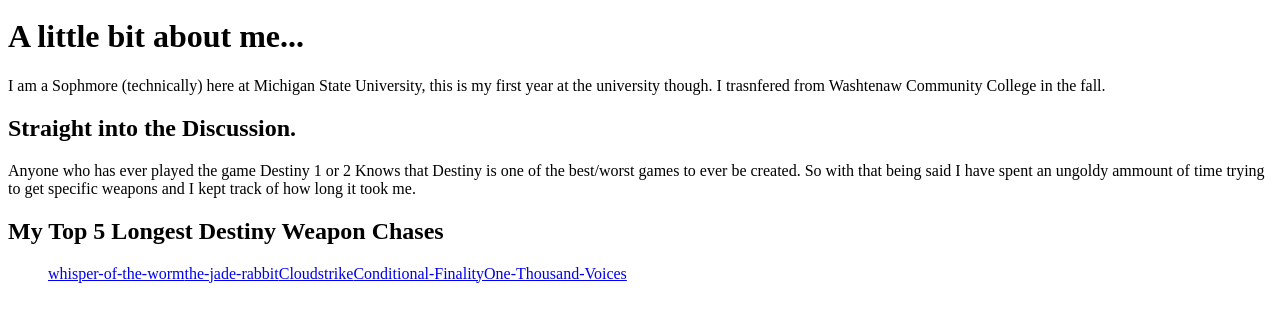
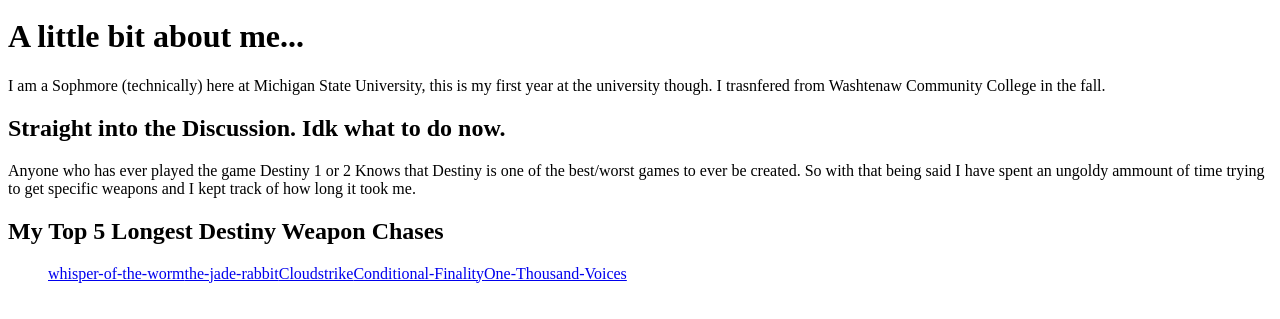
Before and after one commit to Bvansickle27/Bvansickle27.github.io, a plain HTML site: page index.html in a window 1280 px wide. Shown: the part 29-348 px from the top of the page. Drawn offline with Linux system fonts and the light colour scheme.

Commit message:
Update index.html

```diff
--- a/index.html
+++ b/index.html
@@ -1,20 +1,15 @@
 <!DOCTYPE html>
 <html lang="en">
     <head>
-
+       <title> Hello, I am Bryson Van Sickle!</title>
             </head>
     <body>
-        <title> Hello, I am Bryson Van Sickle!</title>
         <img src="Me.JPG" alt="Photo of Bryson">
         <h1>A little bit about me...</h1>
          <p>I am a Sophmore (technically) here at Michigan State University, this is my first year at the university though. I trasnfered from Washtenaw Community College in the fall.</p>
-        <h2>Straight into the Discussion.</h2>
+        <h2>Straight into the Discussion. Idk what to do now. </h2>
         <p>Anyone who has ever played the game Destiny 1 or 2 Knows that Destiny is one of the best/worst games to ever be created. So with that being said I have spent an ungoldy ammount of time trying to get specific weapons and I kept track of how long it took me.</p>
         <h2>My Top 5 Longest Destiny Weapon Chases</h2>
         <ol><a href="https://www.light.gg/db/items/1983149589/whisper-of-the-worm/?p=,,,,,,0,0">whisper-of-the-worm</a><a href="https://www.light.gg/db/items/3844694310/the-jade-rabbit/?p=,,,0,0,c">the-jade-rabbit</a><a href="https://www.light.gg/db/items/2603483885/cloudstrike/?p=,,,,0,0,c">Cloudstrike</a><a href="https://www.light.gg/db/items/3371017761/conditional-finality/?p=,,,,0,0,c">Conditional-Finality</a><a href="https://www.light.gg/db/items/2069224589/one-thousand-voices/?p=,,,,0,0,c">One-Thousand-Voices</a></ol>
-
-
-
-    </body>
-
+         </body>
     </html>
```
